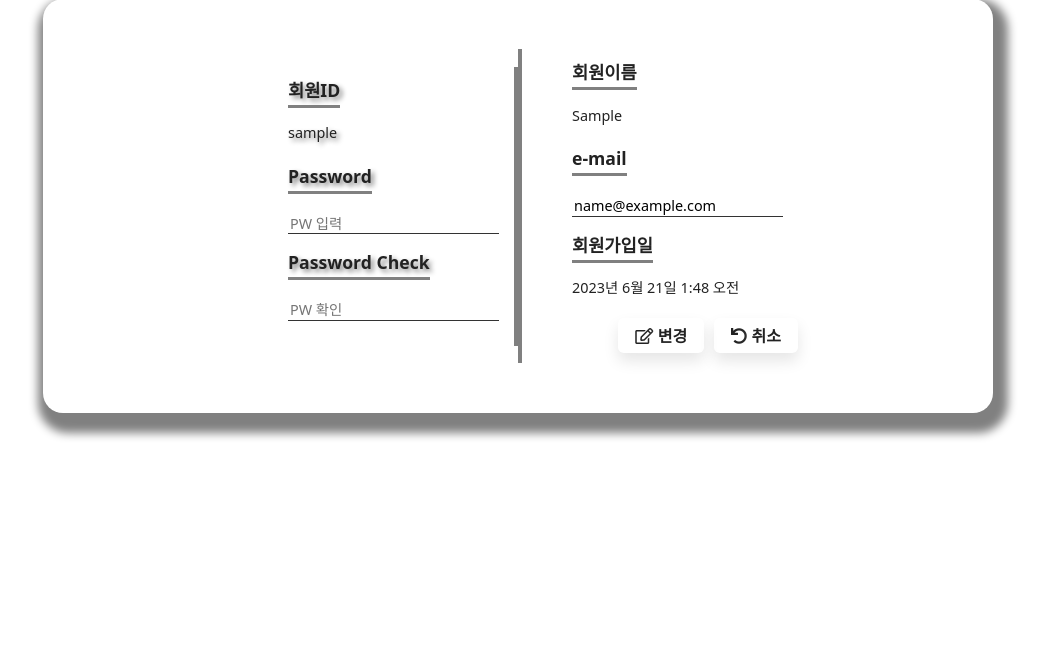
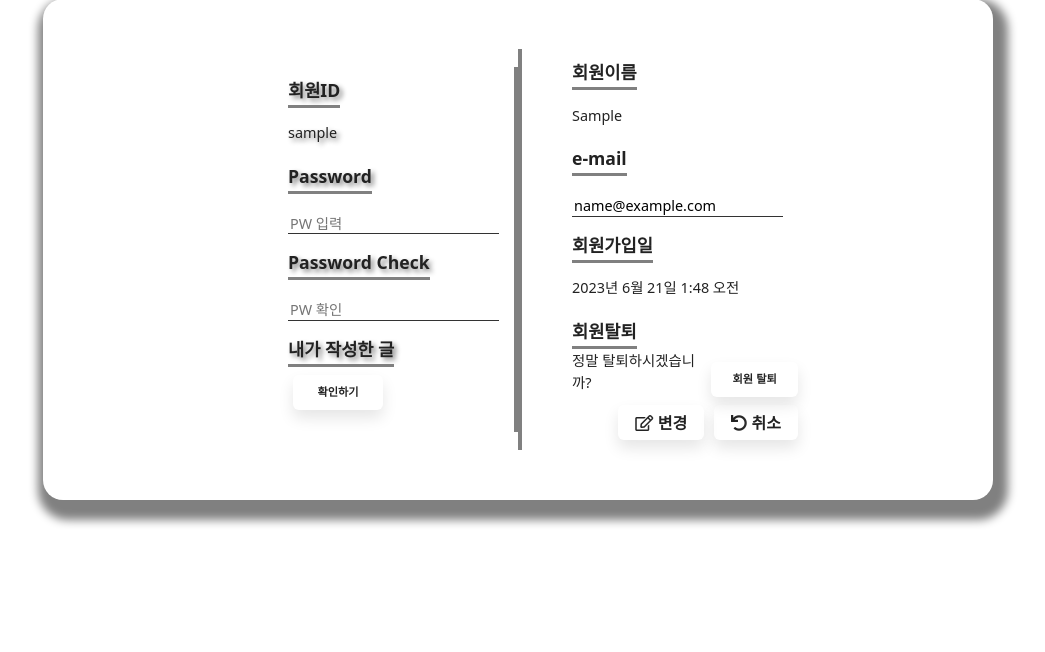
Before and after one commit to qiosion/Mosaic, a Django app: page /member/mypage in a window 1280 px wide. Shown: the part 160-812 px from the top of the page, without its empty margins (122-1167 px from the left). Run offline with Django 4.2, Linux system fonts and the light colour scheme; the visitor is signed in with stand-in values (Sample User, id 1); some libraries are stand-ins or nearby versions; some web fonts are replaced.

Commit message:
make Mypage

```diff
--- a/member/views.py
+++ b/member/views.py
@@ -85,7 +85,7 @@ def delete(request):
         user.delete()
         logout(request)
         return redirect('index')
-    return render(request, '')
+    return render(request, 'member/delete.html')
 
 @login_required(login_url='/member/login')
 def update(request):
--- a/templates/member/Mypage.html
+++ b/templates/member/Mypage.html
@@ -57,6 +57,12 @@
                   <input type="password" maxlength="50" placeholder="PW 확인">
                 </div>
               </div>
+              <div class=MyPage_cell__title>
+                <span>내가 작성한 글</span>
+                <div class=MyPage_cell__body>
+                  <button class="submitModifyBtn btn btn-go" type="button" onclick="location.href='{% url 'list' %}'">확인하기</button>
+                </div>
+              </div>
             </div>
             <div class="section-MyPage-body__cell">
               <div class="MyPage_cell__title">
@@ -83,6 +89,21 @@
                   <span>{{user.date_joined}}</span>
                 </div>
               </div>
+              <div class=MyPage_cell__title>
+                <span>회원탈퇴</span>
+                <div class=MyPage_cell__body>
+                  <div class=MyPage_cell__body>
+                   <form method="post" >
+                      {% csrf_token %}
+                      <p>정말 탈퇴하시겠습니까?</p>
+                      <button class="cleModifyBtn btn btn-back" type="button" onclick="location.href='{% url 'delete' %}'">회원 탈퇴</button>
+                   </form>
+                  </div>
+                </div>
+              </div>
+              <div>
+
+              </div>
               <div class="section-MyPage-body__option flex flex-jc-fe flex-ai-fe">
                 <button class="submitModifyBtn btn btn-go" type="submit" ><i class="far fa-edit"></i> 변경</button>
 <!--                 button 에 들어갈 것 onclick="if(confirm('정말 변경하시겠습니까?') == false) {return false;}"-->
```
Also changed, not shown: templates/member/delete.html (added, +20 -0 lines).
